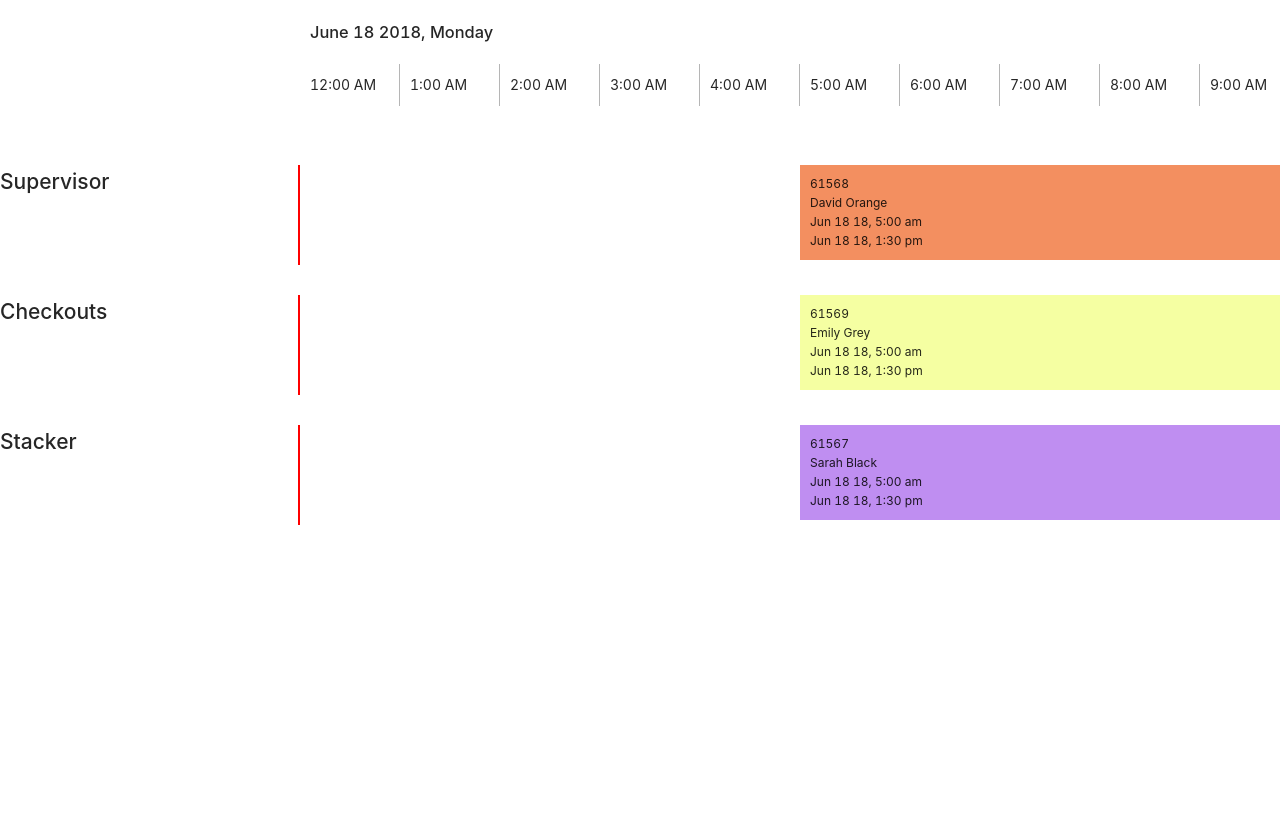
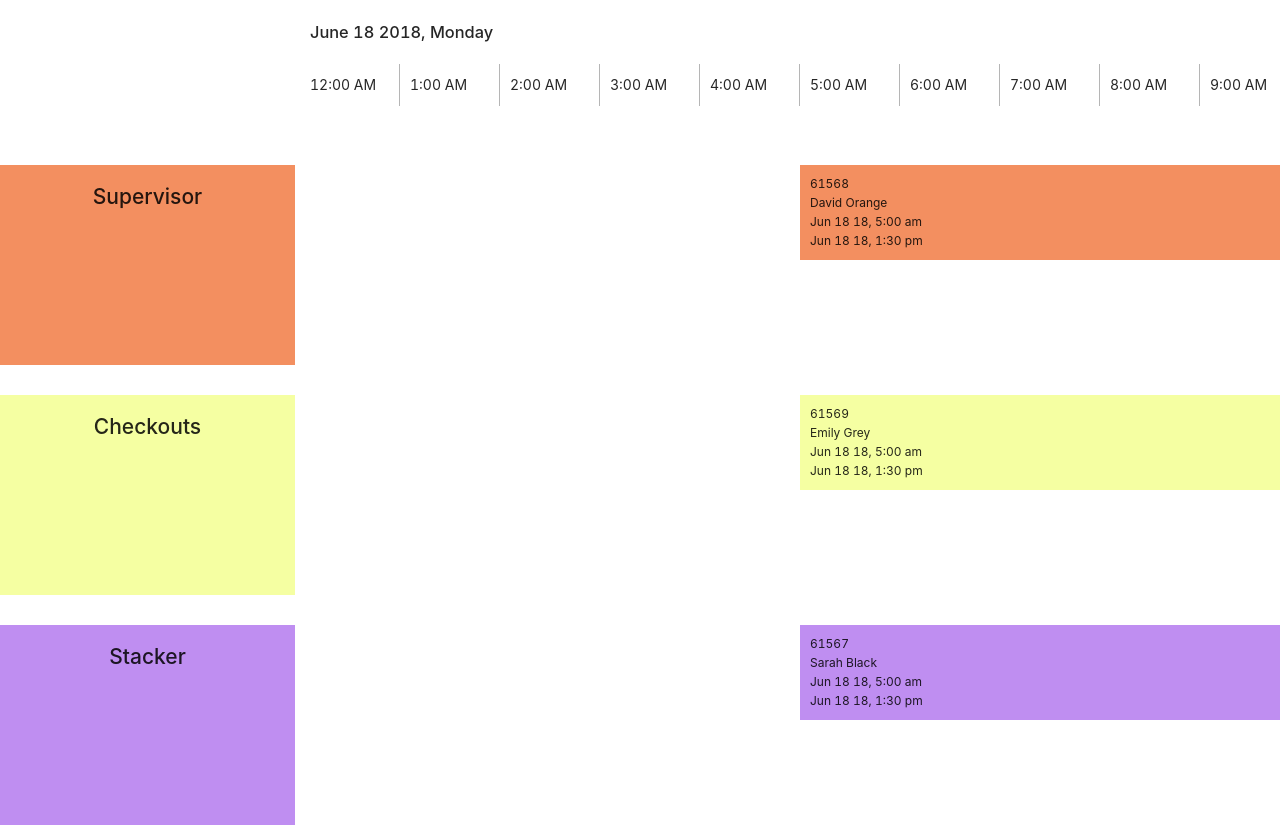
Before and after one commit to Jabalus/jzauwne-abalus-biarri-exercise, a React (Create React App) app: page / in a window 1280 px wide. Before the commit the page ends 800 px from the top, so only its background shows below. Built offline with nearby package versions, Linux system fonts and the light colour scheme.

Commit message:
fully working wrap with working edit

```diff
--- a/src/Components/ShiftBox/styles.js
+++ b/src/Components/ShiftBox/styles.js
@@ -1,40 +1,4 @@
 import styled from 'styled-components';
-
-export const WeekViewContainerDiv = styled.div`
-  box-sizing: border-box;
-  width: 100%;
-  overflow: auto;
-  display: flex;
-  flex-direction: column;
-`;
-
-export const RoleRowHeader = styled.div`
-  box-sizing: border-box;
-  width: 300px;
-  height: 100px;
-  border-right: 2px solid red;
-  margin: 15px 0;
-`;
-
-export const RoleRowContainer = styled.div`
-  box-sizing: border-box;
-  display: flex;
-  flex-direction: column;
-  margin-top: 150px;
-`;
-
-export const WeekViewWrapperDiv = styled.div`
-  box-sizing: border-box;
-  display: flex;
-`;
-
-export const RoleTimelineBody = styled.div`
-  box-sizing: border-box;
-  display: flex;
-  height: 100px;
-  margin: 15px 0;
-  position: relative;
-`;
 
 export const ShiftBoxContainer = styled.div`
   box-sizing: border-box;
--- a/src/Components/WeekView/ShiftGroup/index.js
+++ b/src/Components/WeekView/ShiftGroup/index.js
@@ -2,24 +2,35 @@ import React from 'react';
 import PropTypes from 'prop-types';
 import moment from 'moment';
 import ShiftBox from '../../ShiftBox';
+
 import {
+  RoleRowHeader,
   RoleRowContainer,
-  RoleRowHeader,
   RoleTimelineBody,
   WeekViewContainerDiv,
-} from '../../ShiftBox/styles';
+} from '../styles';
+
 import Timeline from '../Timeline';
 
 const ShiftGroup = ({ shifts, roles, onEdit }) => {
-  let dateMap = [];
+  // let dateMap = [];
 
-  shifts.forEach((shift) => {
-    dateMap = [
-      ...dateMap,
+  // shifts.forEach((shift) => {
+  //   dateMap = [
+  //     ...dateMap,
+  //     new Date(shift.start_time),
+  //     new Date(shift.end_time),
+  //   ];
+  // });
+
+  const dateMap = shifts.reduce(
+    (arrOfDates, shift) => [
+      ...arrOfDates,
       new Date(shift.start_time),
       new Date(shift.end_time),
-    ];
-  });
+    ],
+    [],
+  );
 
   const latestDate = moment(new Date(Math.max(...dateMap)));
   const earliestDate = moment(new Date(Math.min(...dateMap)));
@@ -120,7 +131,7 @@ const ShiftGroup = ({ shifts, roles, onEdit }) => {
   //     })),
   //   ),
   // );
-
+  console.log(shiftByRolesGroupYIndex);
   return (
     <>
       <RoleRowContainer>
```
